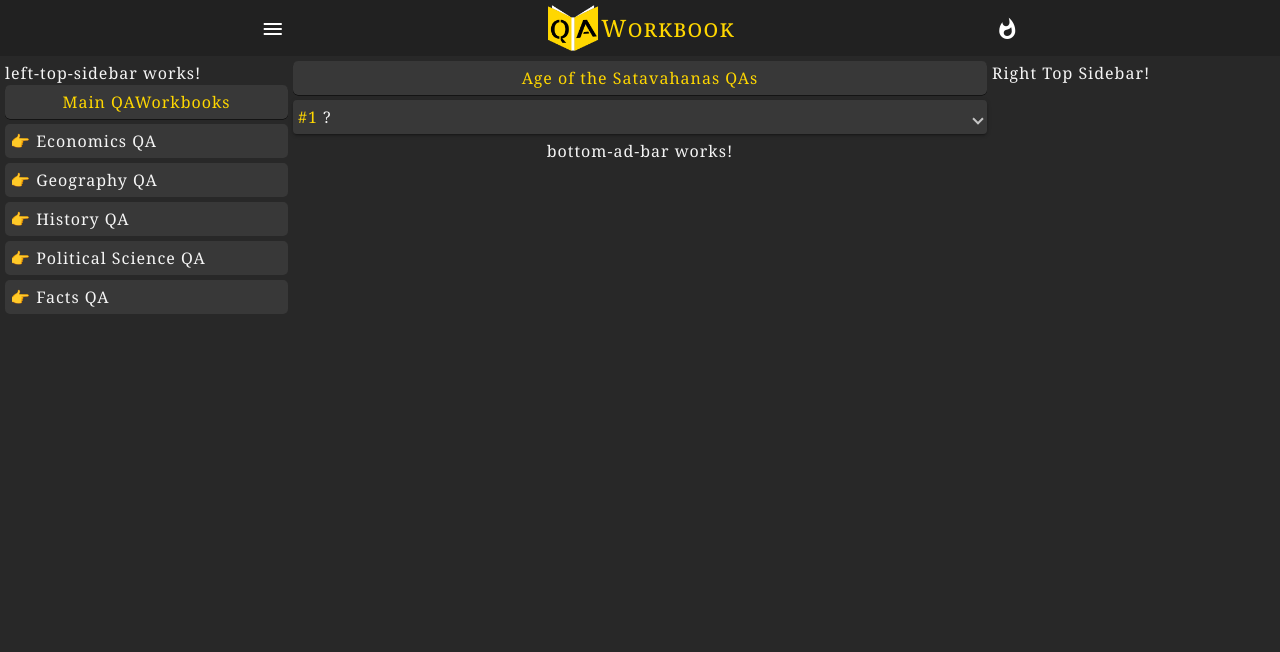
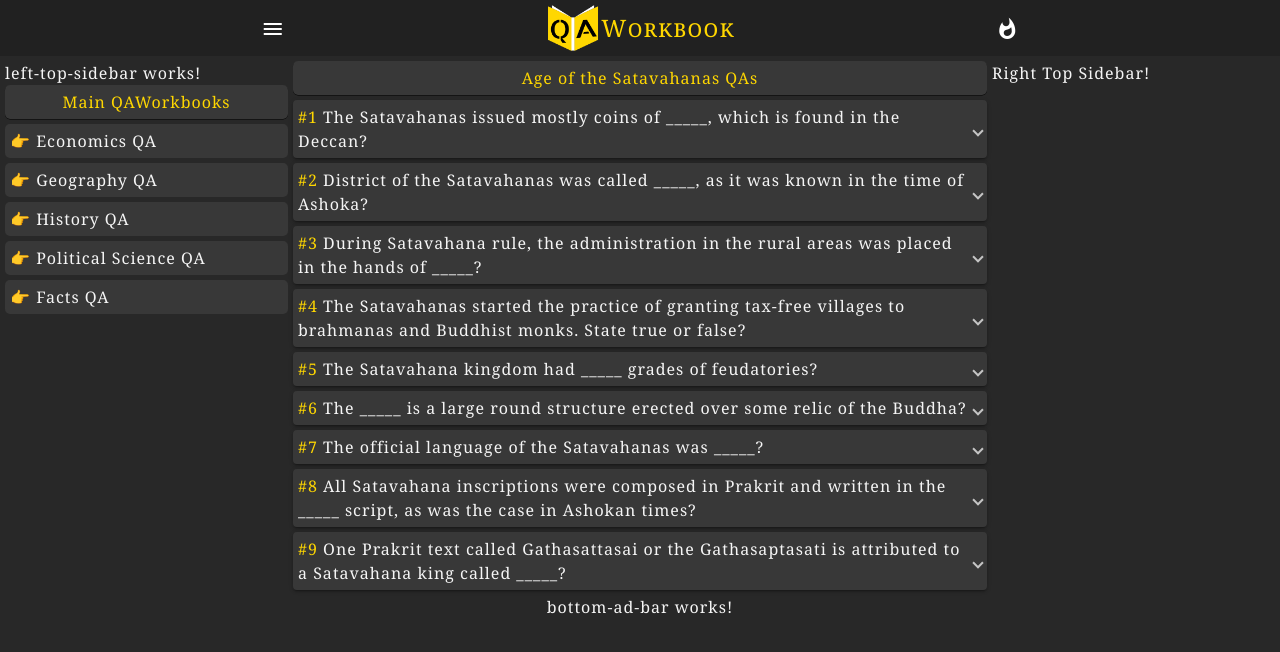
Before and after one commit to JibinJF/QAWorkbook, an Angular app: page /HistoryQA/AncientIndianHistoryQA/SatavahanasQA in a window 1280 px wide. Shown: the top 652 px of the page. Built offline with nearby package versions, Linux system fonts and the light colour scheme.

Commit message:
Updating SatavahanasQA

```diff
--- a/src/app/StructuralComponents/main-nav-menu/main-nav-menu.component.html
+++ b/src/app/StructuralComponents/main-nav-menu/main-nav-menu.component.html
@@ -40,8 +40,8 @@
     <button mat-menu-item routerLink="HistoryQA/AncientIndianHistoryQA/AgeOfMahajanapadasQA">Age Of Mahajanapadas QA</button>
     <button mat-menu-item routerLink="HistoryQA/AncientIndianHistoryQA/MauryaAgeQA">Maurya Age QA</button>
     <button mat-menu-item routerLink="HistoryQA/AncientIndianHistoryQA/CentralAsianInfluenceQA">Central Asian Influence QA</button>
+    <button mat-menu-item routerLink="HistoryQA/AncientIndianHistoryQA/SatavahanasQA">Age of the Satavahanas QA</button>
     <button mat-menu-item routerLink="HistoryQA/AncientIndianHistoryQA/ScienceAndCivilizationLegacyQA">Legacy in Science And Civilization QA</button>
-    <button mat-menu-item routerLink="HistoryQA/AncientIndianHistoryQA/SatavahanasQA">Age of the Satavahanas QA</button>
 </mat-menu>
 
 <mat-menu #medievalIndianHistoryQA="matMenu">
--- a/src/app/general-awareness-qa/history-qa/ancient-indian-history-qa/satavahanas-qa/satavahanas-qa.component.ts
+++ b/src/app/general-awareness-qa/history-qa/ancient-indian-history-qa/satavahanas-qa/satavahanas-qa.component.ts
@@ -21,10 +21,74 @@ export class SatavahanasQAComponent implements OnInit {
   satavahanasQAs: QAModel[] = [
     {
       qaNumber: this.qaNumber++,
-      question: `?`,
-      answer: `.`,
+      question: `The Satavahanas issued mostly coins of _____, which is found in the Deccan?`,
+      answer: `Lead.`,
       description: `<ul>
-      <li>.</li>
+      <li>They also issued potin, copper, and bronze money.</li>
+      <li>The Satavahanas may have used gold as bullion, for they did not issue gold coins as
+      the Kushans did.</li>
+      </ul>`
+    },
+    {
+      qaNumber: this.qaNumber++,
+      question: `District of the Satavahanas was called _____, as it was known in the time of
+      Ashoka?`,
+      answer: `Ahara.`,
+      description: `<ul>
+      <li>Their officials were known as <i>amatyas</i> and <i>mahamatras</i>.</li>
+      </ul>`
+    },
+    {
+      qaNumber: this.qaNumber++,
+      question: `During Satavahana rule, the administration in the rural areas was placed in
+      the hands of _____?`,
+      answer: `Gaulmika.`,
+      description: `<ul>
+      <li>Gaulmika was the head of a military regiment consisting of nine chariots, nine
+      elephants, 25 horses, and 45 foot-soldiers.</li>
+      </ul>`
+    },
+    {
+      qaNumber: this.qaNumber++,
+      question: `The Satavahanas started the practice of granting tax-free villages to
+      brahmanas and Buddhist monks. State true or false?`,
+      answer: `True.`,
+    },
+    {
+      qaNumber: this.qaNumber++,
+      question: `The Satavahana kingdom had _____ grades of feudatories?`,
+      answer: `Three.`,
+      description: `<ul>
+      <li>The highest grade was formed by the king who was called <i>raja</i>.</li>
+      <li>The second grade was formed by the <i>mahabhoja</i>.</li>
+      <li>The third grade was formed by the <i>senapati</i>.</li>
+      </ul>`
+    },
+    {
+      qaNumber: this.qaNumber++,
+      question: `The _____ is a large round structure erected over some relic of the
+      Buddha?`,
+      answer: `Stupa.`,
+    },
+    {
+      qaNumber: this.qaNumber++,
+      question: `The official language of the Satavahanas was _____?`,
+      answer: `Prakrit.`,
+    },
+    {
+      qaNumber: this.qaNumber++,
+      question: `All Satavahana inscriptions were composed in Prakrit and written in the
+      _____ script, as was the case in Ashokan times?`,
+      answer: `Brahmi.`,
+    },
+    {
+      qaNumber: this.qaNumber++,
+      question: `One Prakrit text called Gathasattasai or the Gathasaptasati is attributed
+      to a Satavahana king called _____?`,
+      answer: `Hala.`,
+      description: `<ul>
+      <li>It consisted of 700 verses, all written in Prakrit, but it seems to have been
+      finally re-touched much later, possibly after the sixth century A.D.</li>
       </ul>`
     },
   ]
```
Also changed, not shown: 1 other file (tests, documents, lock files or other folders).
